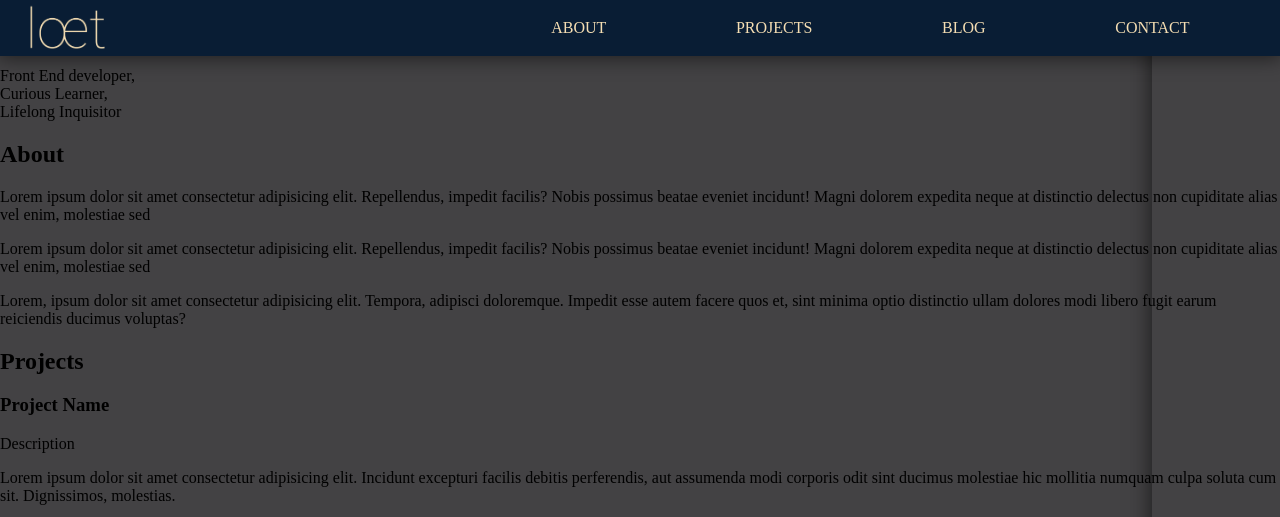
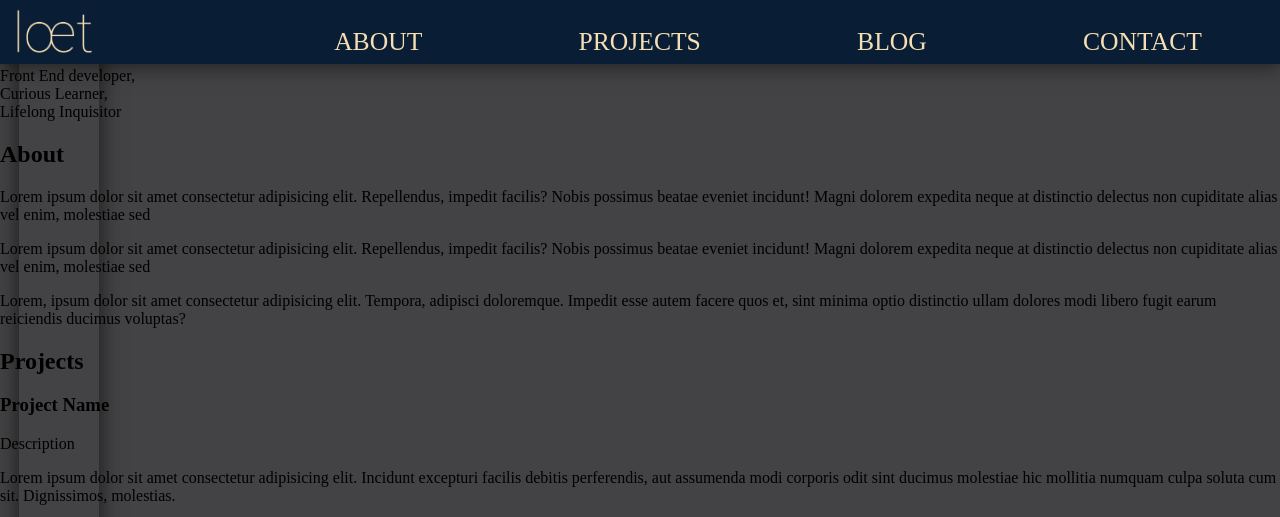
Before and after one commit to loetcodes/portfolio_site, a plain HTML site: page index.html in a window 1280 px wide. Shown: the top 517 px of the page. Drawn offline with Linux system fonts and the light colour scheme.

Commit message:
created navigation styling

```diff
--- /dev/null
+++ b/css/navigation_left.css
@@ -0,0 +1,62 @@
+/* MAIN STYLE SHEET FOR PORTFOLIO SITE */
+
+.menu-container {
+    background: #091d34;
+    text-decoration: none;
+}
+
+.brand-logo {
+    width: 15%;
+    height: 100%;
+    margin: auto 0%;
+    margin-left: 2%;
+    display: flex;
+    text-decoration: none;
+}
+
+.brand-logo .img-icon {
+    width: 90%;
+    max-width: 85px;
+    min-width: 65px;
+    height: auto;
+    margin: auto 0;
+}
+
+#menu-bar {
+    display: flex;
+    flex-direction: column;
+    position: fixed;
+    top: 0%;
+    width: 10%;
+    height: 100%;
+    box-shadow: 0px 0px 20px 2px #0000008c;
+    z-index: 2;
+}
+
+.transparent-bar {
+    position: fixed;
+    top: 0%;
+    width: 100%;
+    height: 8%;
+    box-shadow: 0px 0px 20px 2px #0000008c;
+    z-index: 1;
+}
+
+.menu-links {
+    display: flex;
+    flex-direction: column;
+    height: 90%;
+    margin: auto;
+}
+
+.menu-links a {
+    text-decoration: none;
+    text-transform: uppercase;
+    color: #f5deb3;
+    margin: auto;
+    transform: rotate(-90deg);
+}
+
+.menu-links a:hover, .menu-links a:active {
+
+}
--- a/css/style.css
+++ b/css/navigation_top.css
@@ -1,11 +1,4 @@
 /* MAIN STYLE SHEET FOR PORTFOLIO SITE */
-
-.main-body {
-    background: #270f4a;
-    background: #091d34;
-    background: #434244;
-    margin: 0;
-}
 
 .menu-container {
     background: #091d34;
@@ -16,13 +9,13 @@
     width: 15%;
     height: 100%;
     margin: auto 0%;
-    margin-left: 2%;
+    margin-left: 1%;
     display: flex;
     text-decoration: none;
 }
 
-.img-icon {
-    width: 90%;
+.brand-logo .img-icon {
+    width: 80%;
     max-width: 85px;
     min-width: 65px;
     height: auto;
@@ -35,17 +28,20 @@
     position: fixed;
     top: 0%;
     width: 100vw;
-    height: 7%;
+    height: 8%;
     box-shadow: 0px 0px 20px 2px #0000008c;
     z-index: 2;
+    align-items: center;
 }
 
 .transparent-bar {
     position: fixed;
     top: 0%;
-    right: 0%;
+    left: 1.5%;
     height: 100vh;
     width: 10%;
+    max-width: 80px;
+    min-width: 54px;
     box-shadow: 0px 0px 20px 2px #0000008c;
     z-index: 1;
 }
@@ -53,10 +49,14 @@
 .menu-links {
     display: flex;
     flex-direction: row;
-    height: 90%;
-    width: 60%;
+    /* height: 90%; */
+    width: 80%;
     margin: auto;
-    margin-right: 2%;
+    margin-right: 0%;
+    font-size: 2.0vw;
+
+    text-align: center;
+    /* padding-top: 2%; */
 }
 
 .menu-links a {
@@ -64,4 +64,12 @@
     text-transform: uppercase;
     color: #f5deb3;
     margin: auto;
+    width: fit-content;
+    /* background: rgb(63, 2, 2); */
+    padding: 2% 3%;
+    padding-bottom: 0%;
 }
+
+.menu-links a:hover {
+    background: #000;
+}
--- /dev/null
+++ b/css/page.css
@@ -0,0 +1,8 @@
+/* MAIN STYLE SHEET FOR PORTFOLIO SITE */
+
+.main-body {
+    background: #270f4a;
+    background: #091d34;
+    background: #434244;
+    margin: 0;
+}
--- a/index.html
+++ b/index.html
@@ -2,7 +2,9 @@
 <html>
 <head>
 	<title>Louisa Namisango</title>
-	<link rel="stylesheet" href="css/style.css">
+	<!-- <link rel="stylesheet" href="css/navigation_left.css"> -->
+	<link rel="stylesheet" href="css/navigation_top.css">
+	<link rel="stylesheet" href="css/page.css">
 </head>
 <body class="main-body">
 	<!-- NAVIGATION MENU -->
```
